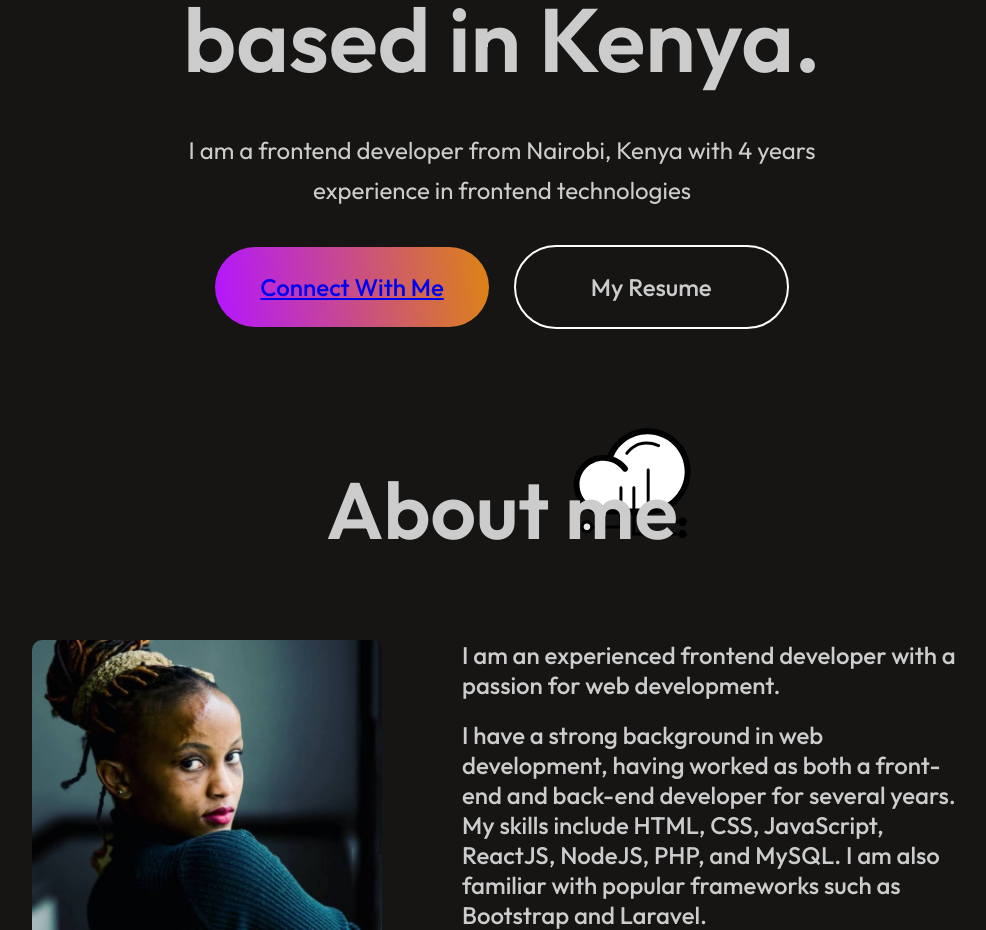
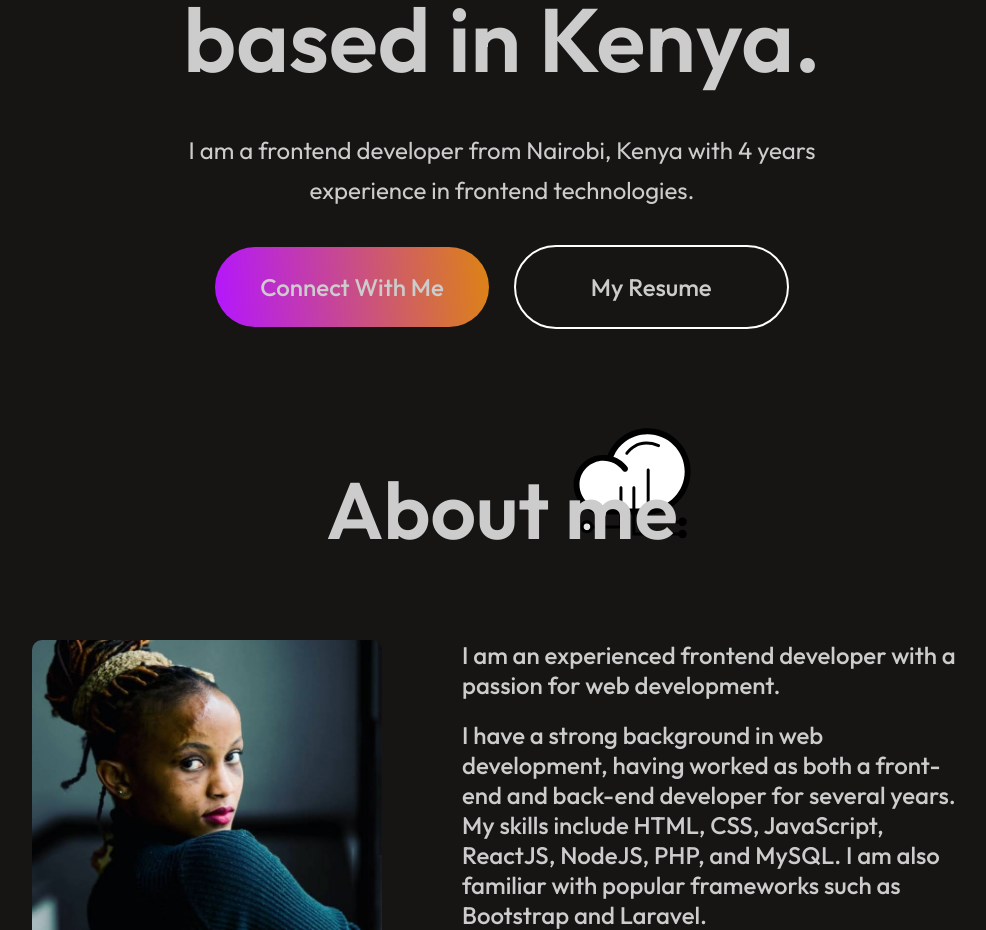
Before and after one commit to claudiahW/CodeWithClaude, a React (Vite) app: page / in a window 1280 px wide. Shown: the part 1180-2110 px from the top of the page, without its empty margins (138-1124 px from the left). Built offline with nearby package versions, Linux system fonts and the light colour scheme.

Commit message:
finish styling about me section

```diff
--- a/src/Hero.jsx
+++ b/src/Hero.jsx
@@ -12,14 +12,10 @@ const Hero = () => {
       </h1>
       <p>
         I am a frontend developer from Nairobi, Kenya with 4 years experience in
-        frontend technologies
+        frontend technologies.
       </p>
       <div className="hero-action">
-        <div className="hero-connect">
-          <AnchorLink className="anchor-link" offset={50} href="#contact">
-            Connect With Me
-          </AnchorLink>
-        </div>
+        <div className="hero-connect">Connect With Me</div>
         <div className="hero-resume">My Resume</div>
       </div>
     </div>
```
Also changed, not shown: src/Hero.css (+4 -4 lines).
